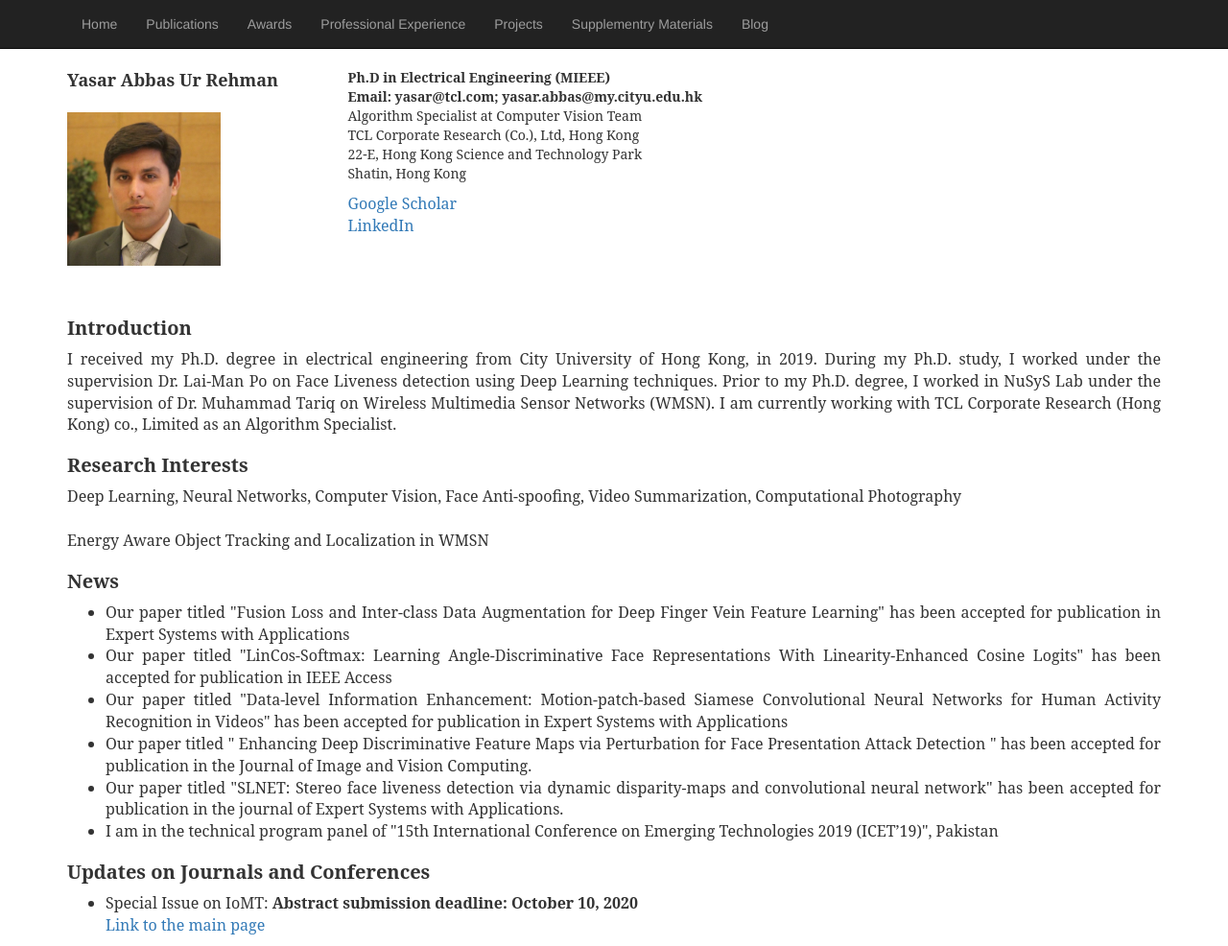
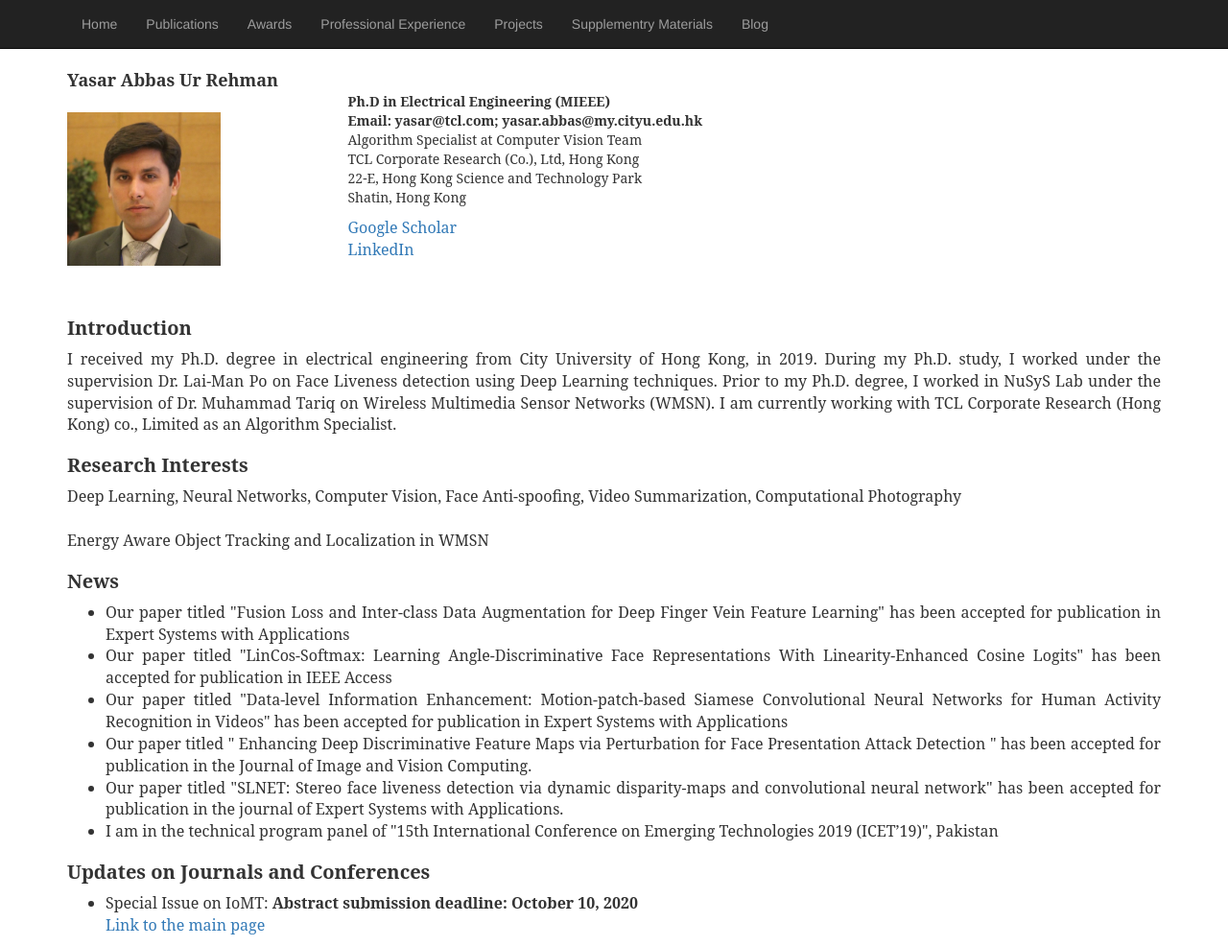
Before and after one commit to yasar-rehman/yasar, a Jekyll site: the page built from index.html, in a window 1280 px wide. Shown: the whole page at 96% size. Built offline with Jekyll 4.4.1, drawn with Linux system fonts in a browser that asks for light colours; some web fonts are replaced.

Commit message:
Update index.html

```diff
--- a/index.html
+++ b/index.html
@@ -12,8 +12,8 @@ title: yasar
 			  </div><br>
 			</div>
 			<div class=col-md-9 pull-right">
-				<div style="font-family: 'Serif', Times New Roman; font-size: 16x"><b>Ph.D in Electrical Engineering (MIEEE)</b></div>
-                		<div style="font-family: 'Serif', Times New Roman; font-size: 12x">
+				<div style="margin-top:3%; text-align:justify; font-family: 'Serif', Times New Roman; font-size: 16x"><b>Ph.D in Electrical Engineering (MIEEE)</b></div>
+                		<div style="text-align:justify;font-family: 'Serif', Times New Roman; font-size: 16x">
 				<p><b>Email: yasar@tcl.com; yasar.abbas@my.cityu.edu.hk </b><br>
                			Algorithm Specialist at Computer Vision Team<br>
                 		TCL Corporate Research (Co.), Ltd, Hong Kong<br>
```
